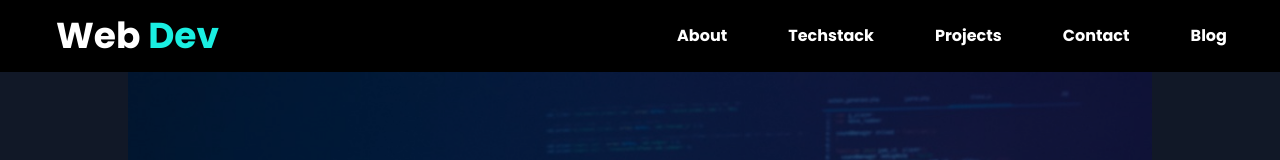
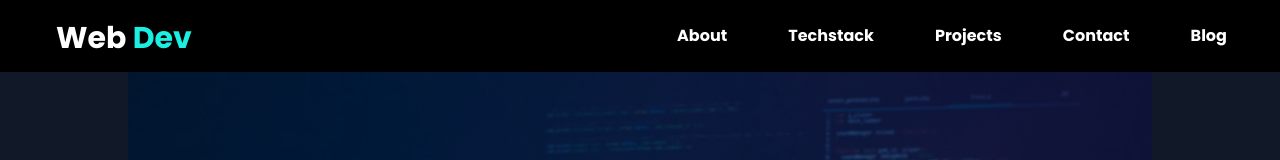
Before and after one commit to DHAYA9687/New-portfolio, a React (Vite) app: page / in a window 1280 px wide. Shown: the top 160 px of the page. Built offline with nearby package versions, Linux system fonts and the light colour scheme.

Commit message:
updated:web dev

```diff
--- a/src/components/Header.jsx
+++ b/src/components/Header.jsx
@@ -29,9 +29,14 @@
     <div className="relative">
       <div className="flex font-bold bg-black items-center p-4 font-poppins sticky top-0 z-10 transition duration-200 ease-linear">
         <div className="flex-1 text-4xl">
-          <h1 className="text-white pl-10">
+          <a
+            className="text-white pl-10 text-3xl"
+            href="https://github.com/DHAYA9687"
+            target="_blank"
+            rel="noopener noreferrer"
+          >
             Web <span className="text-customcolor">Dev</span>
-          </h1>
+          </a>
         </div>
 
         {/* Desktop menu */}
```
